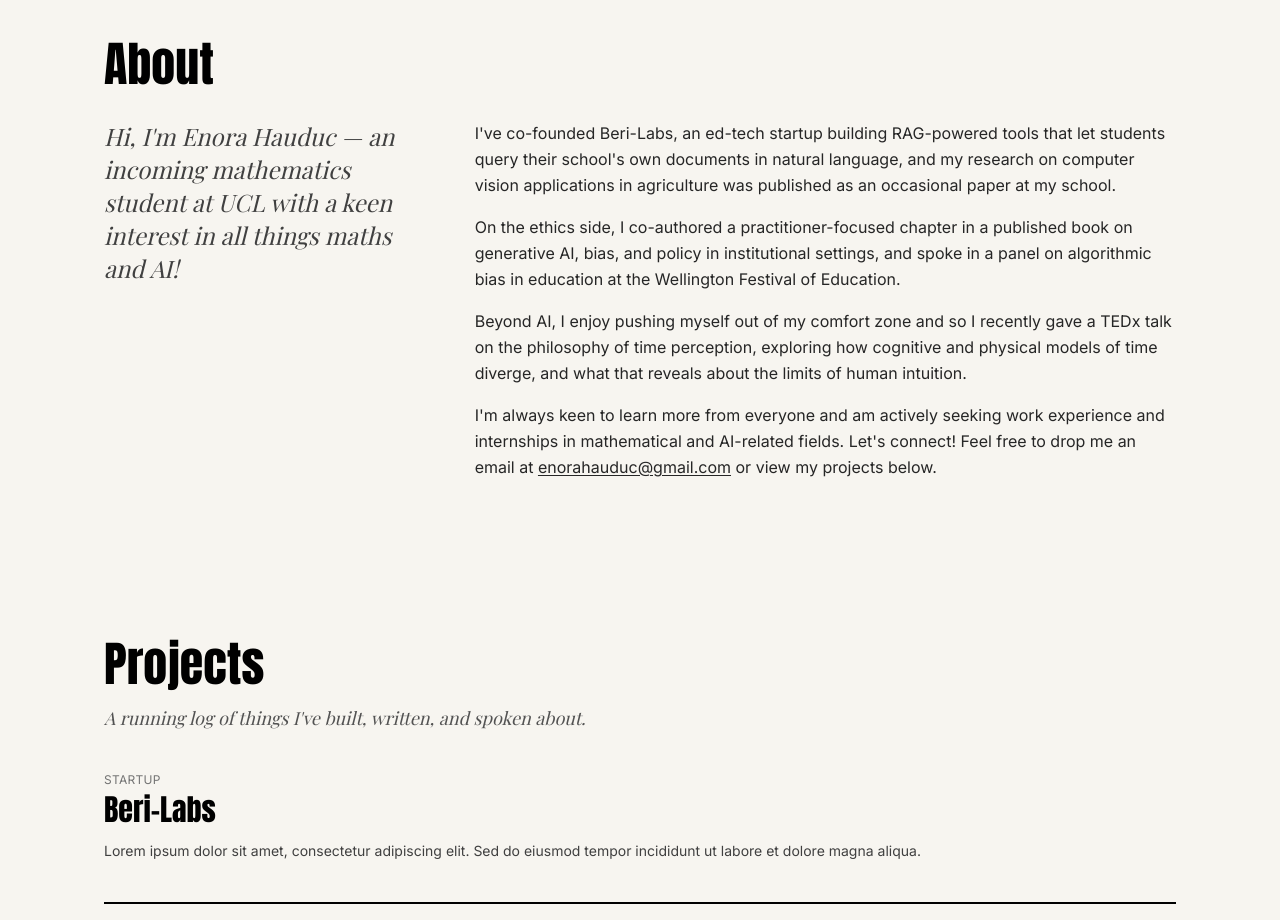
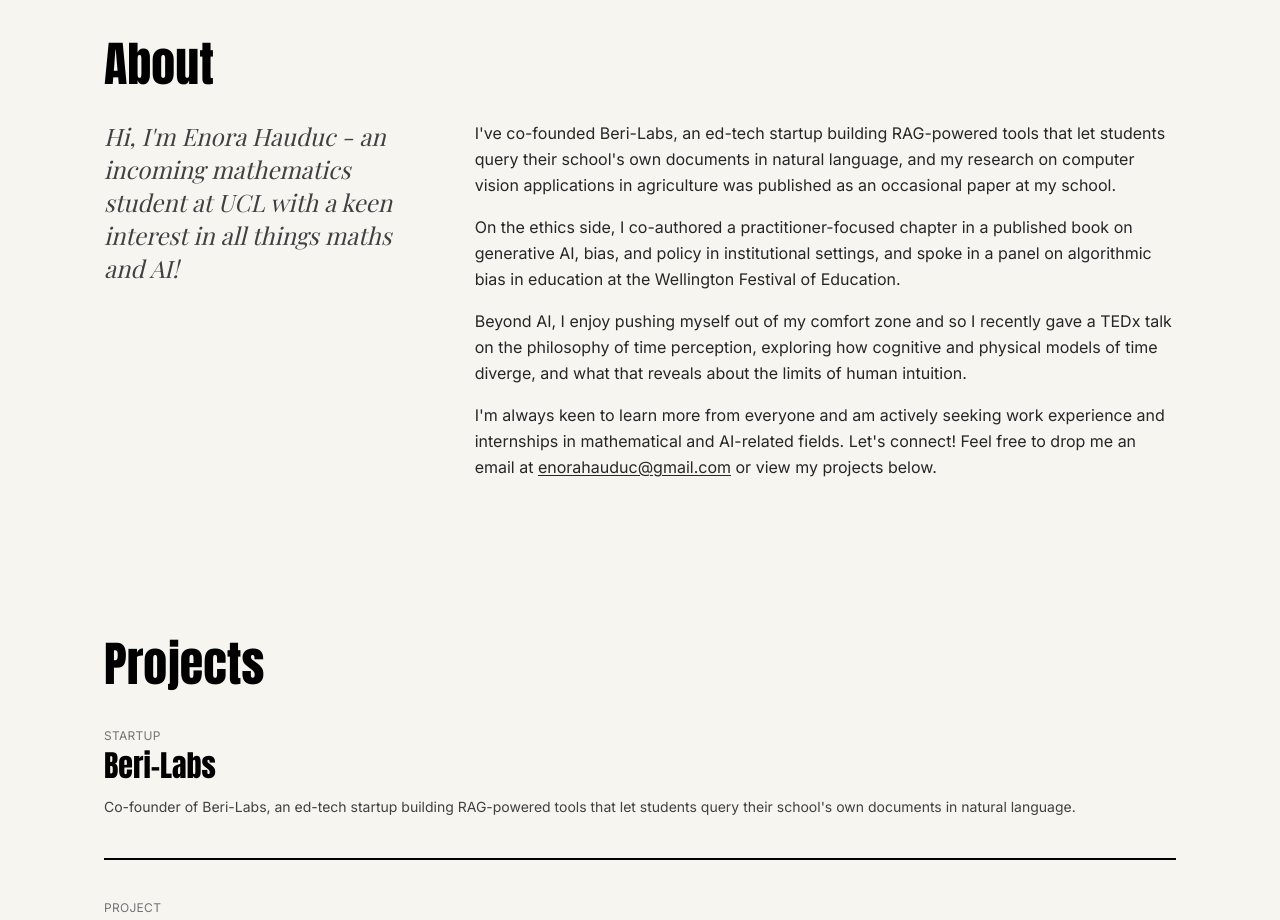
Before and after one commit to EnoraHauduc/portfolio-website, a Next.js app: page / in a window 1280 px wide. Shown: the part 880-1800 px from the top of the page. Built offline with nearby package versions, Linux system fonts and the light colour scheme; no server answers.

Commit message:
Add project descriptions

```diff
--- a/components/AboutSection.tsx
+++ b/components/AboutSection.tsx
@@ -7,7 +7,7 @@ export default function AboutSection() {
       <h2 className="font-display text-4xl sm:text-5xl">About</h2>
       <div className="mt-8 grid grid-cols-1 gap-10 md:grid-cols-3">
         <p className="font-serif text-2xl italic leading-snug text-neutral-700 md:col-span-1">
-          Hi, I&apos;m Enora Hauduc — an incoming mathematics student at UCL with a
+          Hi, I&apos;m Enora Hauduc - an incoming mathematics student at UCL with a
           keen interest in all things maths and AI!
         </p>
         <div className="space-y-4 text-base leading-relaxed text-neutral-800 md:col-span-2">
--- a/components/ProjectsSection.tsx
+++ b/components/ProjectsSection.tsx
@@ -5,9 +5,6 @@ export default function ProjectsSection() {
   return (
     <section id="projects" className="mx-auto max-w-6xl px-6 py-20 sm:px-10">
       <h2 className="font-display text-4xl sm:text-5xl">Projects</h2>
-      <p className="mt-4 max-w-xl font-serif text-lg italic text-neutral-600">
-        A running log of things I&apos;ve built, written, and spoken about.
-      </p>
       <div className="mt-10">
         {POSTS.map((post) => (
           <EntryRow
--- a/lib/posts.ts
+++ b/lib/posts.ts
@@ -12,7 +12,7 @@ export const POSTS: Post[] = [
     title: "Beri-Labs",
     category: "Startup",
     description:
-      "Lorem ipsum dolor sit amet, consectetur adipiscing elit. Sed do eiusmod tempor incididunt ut labore et dolore magna aliqua.",
+      "Co-founder of Beri-Labs, an ed-tech startup building RAG-powered tools that let students query their school's own documents in natural language.",
     body: [
       "Lorem ipsum dolor sit amet, consectetur adipiscing elit. Sed do eiusmod tempor incididunt ut labore et dolore magna aliqua.",
       "Ut enim ad minim veniam, quis nostrud exercitation ullamco laboris nisi ut aliquip ex ea commodo consequat.",
@@ -24,7 +24,7 @@ export const POSTS: Post[] = [
     title: "Extended Research Project",
     category: "Project",
     description:
-      "Lorem ipsum dolor sit amet, consectetur adipiscing elit. Sed do eiusmod tempor incididunt ut labore et dolore magna aliqua.",
+      "Increasing populations have led to greater concerns surrounding the effects of climate change, leading to food security becoming one of the most pressing challenges of the 21st century.",
     body: [
       "Lorem ipsum dolor sit amet, consectetur adipiscing elit. Sed do eiusmod tempor incididunt ut labore et dolore magna aliqua.",
       "Ut enim ad minim veniam, quis nostrud exercitation ullamco laboris nisi ut aliquip ex ea commodo consequat.",
```
